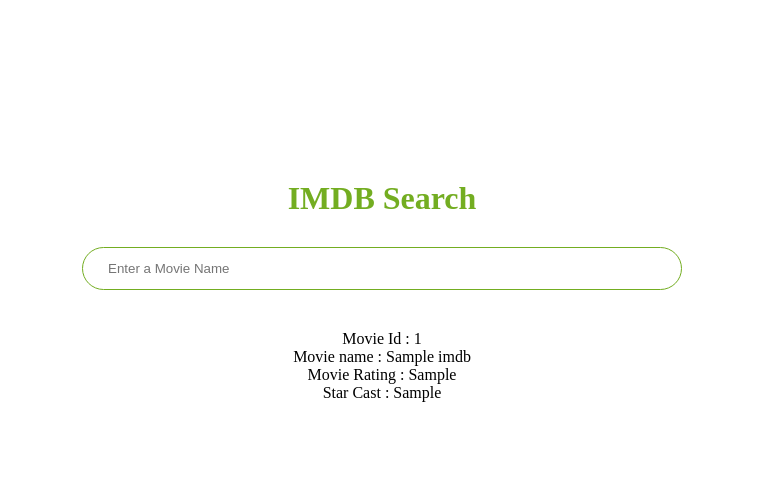
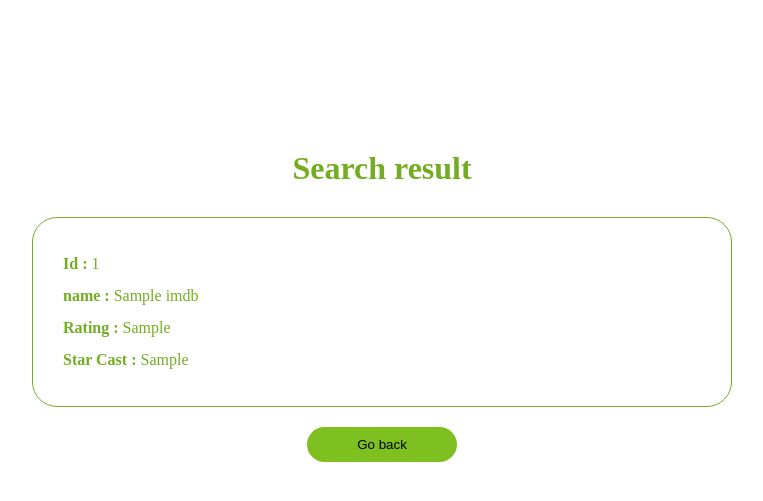
Before and after one commit to Vampboy/R2D2-assignment, a Django app: page /1/ in a window 1280 px wide. Shown: the top 501 px of the page, without its empty margins (258-1021 px from the left). Run offline with Django 3.2, Linux system fonts and the light colour scheme; tables that the repository leaves empty hold one stand-in row (values such as "Sample post").

Commit message:
Done frontend

```diff
--- a/IMDB/templates/index.html
+++ b/IMDB/templates/index.html
@@ -2,32 +2,36 @@
 
 <!DOCTYPE html>
 <html lang="en">
+
+<head>
+    <meta charset="UTF-8">
+    <meta name="viewport" content="width=device-width, initial-scale=1.0">
+    <meta http-equiv="X-UA-Compatible" content="ie=edge">
     {% block head %}
-    <head>
-        <meta charset="UTF-8">
-        <meta name="viewport" content="width=device-width, initial-scale=1.0">
-        <meta http-equiv="X-UA-Compatible" content="ie=edge">
     <title>IMDB</title>
+    {% endblock %}
     <link rel="stylesheet" href="/static/css/main.css" />
 </head>
-{% endblock %}
 
 <body>
     <div class="container">
         <div class="heading">
+            {% block title %}
             <h1>IMDB Search</h1>
+            {% endblock %}
         </div>
+        {% block body %}
         <div class="search-bar-container">
             <div class="search-bar">
-                    {% csrf_token %}
+                {% csrf_token %}
                 <input class="input-box" type="text" name="search" id="search" placeholder="Enter a Movie Name" />
             </div>
         </div>
         <div class="search-results ">
-            <ul  id='search-results'>
+            <ul id='search-results'>
             </ul>
         </div>
-        {% include "search_result.html" %}
+        {% endblock %}
     </div>
 </body>
 <script src="https://ajax.googleapis.com/ajax/libs/jquery/3.4.1/jquery.min.js"></script>
--- a/IMDB/templates/search_result.html
+++ b/IMDB/templates/search_result.html
@@ -1,7 +1,26 @@
+{% extends 'index.html' %}
 
-{% if data %}
-<p>Movie Id : {{ data.id }}</p>
-<p>Movie name : {{ data.moviename }}</p>
-<p>Movie Rating : {{ data.raing }}</p>
-<p>Star Cast : {{ data.star_cast }}</p>
-{% endif %}
+{% block head %}
+<title>Results</title>
+{% endblock %}
+
+{% block title %}
+<h1>Search result</h1>
+{% endblock %}
+
+{% block body %}
+<div class="search-result-container">
+    <div class="result-text">
+        <p>
+            <b> Id :</b> {{ data.id }}<br>
+            <b> name :</b> {{ data.moviename }}<br>
+            <b> Rating :</b> {{ data.raing }}<br>
+            <b>Star Cast :</b> {{ data.star_cast }}
+        </p>
+    </div>
+</div>
+<div class="button-container">
+    <a style="text-decoration: none" href="{% url 'index' %}">
+        <input type="submit" class="button" value="Go back"></input>
+    </a></div>
+{% endblock %}
--- a/IMDB/views.py
+++ b/IMDB/views.py
@@ -1,6 +1,5 @@
-from django.shortcuts import render ,redirect, render_to_response
+from django.shortcuts import render , render_to_response
 from django.http import HttpResponse
-from django.template import loader
 from .models import imdb
 from django.views.decorators.csrf import csrf_exempt
 
@@ -20,7 +19,4 @@
 
 def result(request,num=0):
     data = imdb.objects.get(id=num)
-    #template = loader.get_template("index.html")
-    #context = {'data': data}
-    #return redirect(template.render(context, request))
-    return render(request,'index.html',{'data':data})
+    return render(request,'search_result.html',{'data':data})
--- a/static/css/main.css
+++ b/static/css/main.css
@@ -33,7 +33,7 @@
 }
 
 .heading {
-  padding-top: 18rem ;
+  padding-top: 15rem ;
   padding-bottom: 30px;
   color: #73AD21;
 }
@@ -54,11 +54,16 @@
 padding-bottom: 3px;
 }
 
-.search-bar-container{
+.search-bar-container ,.search-result-container{
   border-radius: 25px;
   border: 1px solid #73AD21;
   width: 600px;
   padding: 10px;
+}
+
+.search-result-container{
+  padding: 30px;
+  width: 700px;
 }
 
 .search-results{
@@ -67,10 +72,13 @@
   width: 600px;
 }
 
-.search-result-text{
+.search-result-text,.result-text{
   color:#73AD21;
   text-decoration: none;
   text-align: left;
+}
+.result-text{
+  line-height: 2;
 }
 
 li{
@@ -81,3 +89,17 @@
 .search-result-text:hover{
   font-size: 110%;
 }
+
+.button-container{
+  padding: 20px;
+}
+
+.button{
+  width: 150px;
+  height: auto;
+
+  padding: 10px;
+  border-radius: 25px;
+  background-color:rgb(125, 192, 31);
+  border: 0px;
+}
```
Also changed, not shown: IMDB/templates/ajax_search.html (+4 -3 lines).
